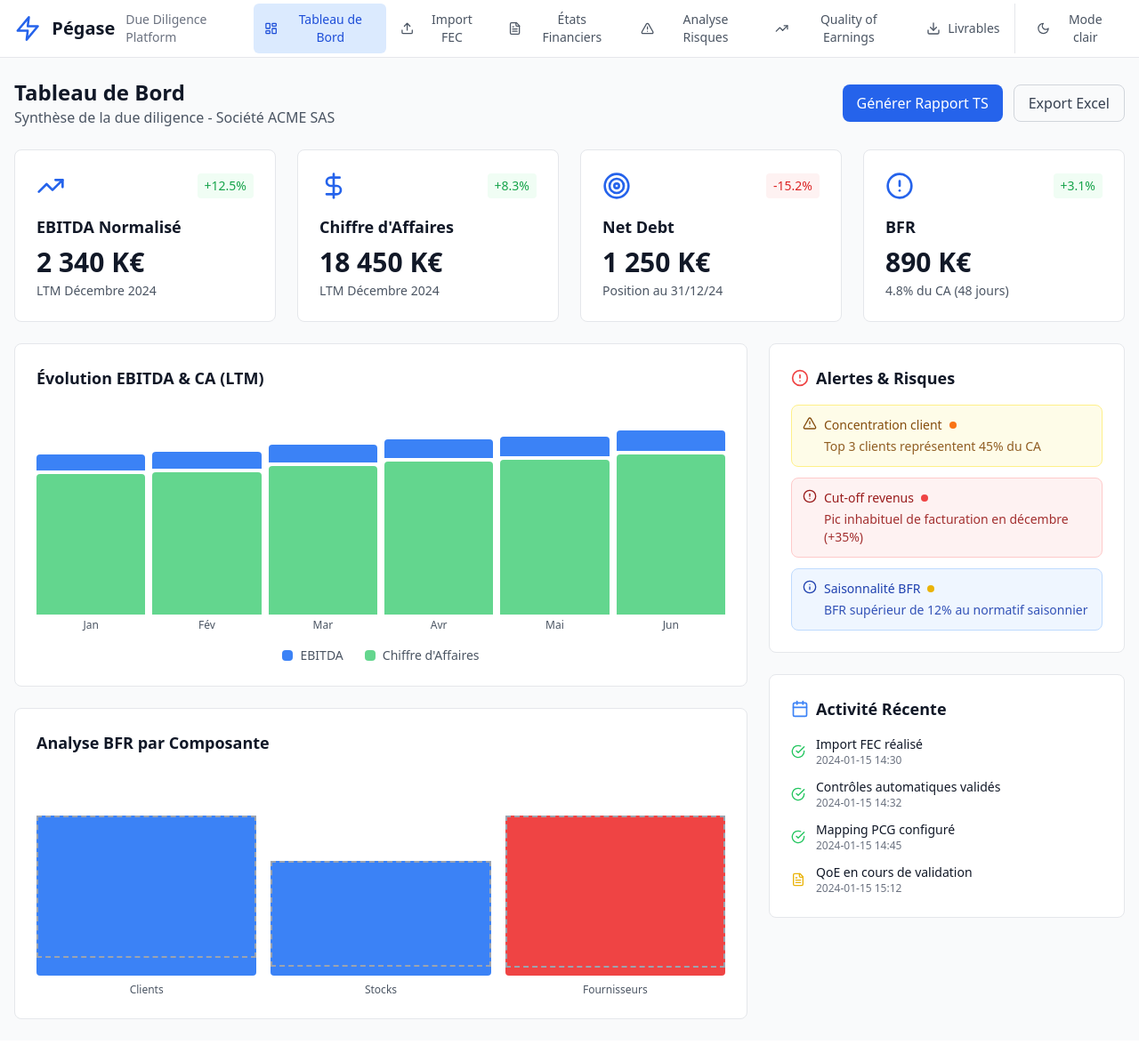
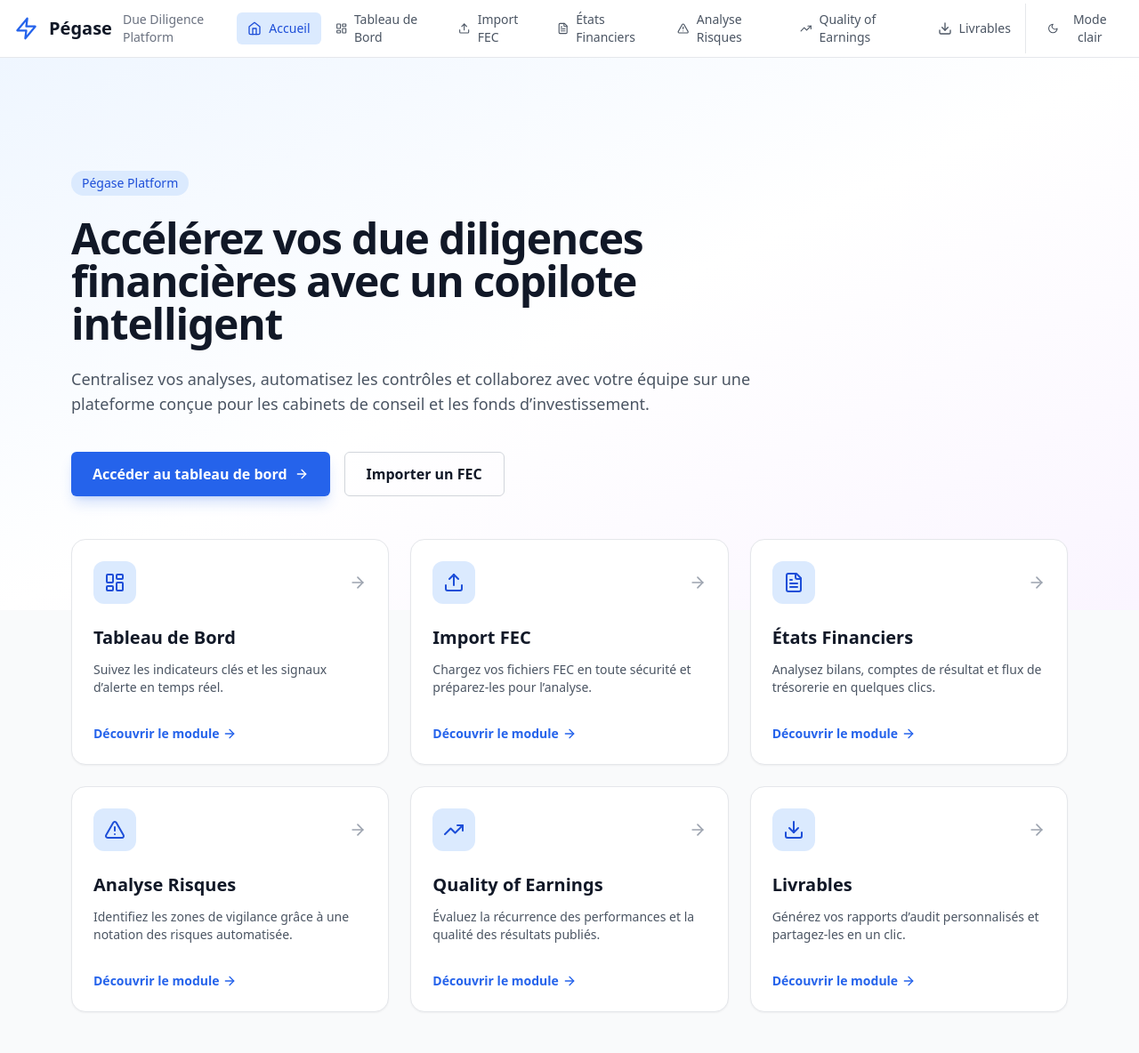
Before and after one commit to gautkoe/Project-Alive, a React (Vite) app: page / in a window 1280 px wide. Shown: the top 1184 px of the page at 89% size. Built offline with nearby package versions, Linux system fonts and the light colour scheme.

Commit message:
feat: integrate router with home landing page

```diff
--- a/package.json
+++ b/package.json
@@ -13,7 +13,8 @@
     "@supabase/supabase-js": "^2.57.4",
     "lucide-react": "^0.344.0",
     "react": "^18.3.1",
-    "react-dom": "^18.3.1"
+    "react-dom": "^18.3.1",
+    "react-router-dom": "file:vendor/react-router-dom"
   },
   "devDependencies": {
     "@eslint/js": "^9.9.1",
--- a/src/App.tsx
+++ b/src/App.tsx
@@ -1,5 +1,7 @@
-import React, { useState } from 'react';
+import React from 'react';
+import { Routes, Route } from 'react-router-dom';
 import { Navigation } from './components/Navigation';
+import { Home } from './components/Home';
 import { Dashboard } from './components/Dashboard';
 import { FileImport } from './components/FileImport';
 import { FinancialStatements } from './components/FinancialStatements';
@@ -9,37 +11,33 @@ import { Deliverables } from './components/Deliverables';
 import { AppProvider } from './context/AppContext';
 import { ThemeProvider, useTheme } from './context/ThemeContext';
 
-export type ViewType = 'dashboard' | 'import' | 'financials' | 'risk' | 'qoe' | 'deliverables';
+export type ViewType =
+  | 'home'
+  | 'dashboard'
+  | 'import'
+  | 'financials'
+  | 'risk'
+  | 'qoe'
+  | 'deliverables';
 
 const AppLayout: React.FC = () => {
-  const [currentView, setCurrentView] = useState<ViewType>('dashboard');
   const { theme } = useTheme();
-
-  const renderView = () => {
-    switch (currentView) {
-      case 'dashboard':
-        return <Dashboard />;
-      case 'import':
-        return <FileImport />;
-      case 'financials':
-        return <FinancialStatements />;
-      case 'risk':
-        return <RiskAnalysis />;
-      case 'qoe':
-        return <QualityOfEarnings />;
-      case 'deliverables':
-        return <Deliverables />;
-      default:
-        return <Dashboard />;
-    }
-  };
 
   return (
     <div className={theme === 'dark' ? 'dark' : ''}>
       <div className="min-h-screen bg-gray-50 text-gray-900 transition-colors duration-300 dark:bg-slate-950 dark:text-slate-100">
-        <Navigation currentView={currentView} onViewChange={setCurrentView} />
+        <Navigation />
         <main className="pt-16">
-          {renderView()}
+          <Routes>
+            <Route path="/" element={<Home />} />
+            <Route path="/dashboard" element={<Dashboard />} />
+            <Route path="/import" element={<FileImport />} />
+            <Route path="/financials" element={<FinancialStatements />} />
+            <Route path="/risk" element={<RiskAnalysis />} />
+            <Route path="/qoe" element={<QualityOfEarnings />} />
+            <Route path="/deliverables" element={<Deliverables />} />
+            <Route path="*" element={<Home />} />
+          </Routes>
         </main>
       </div>
     </div>
--- /dev/null
+++ b/src/components/Home.tsx
@@ -0,0 +1,125 @@
+import React from 'react';
+import { Link } from 'react-router-dom';
+import {
+  AlertTriangle,
+  ArrowRight,
+  Download,
+  FileText,
+  LayoutDashboard,
+  TrendingUp,
+  Upload,
+} from 'lucide-react';
+
+const modules = [
+  {
+    id: 'dashboard',
+    title: 'Tableau de Bord',
+    description: 'Suivez les indicateurs clés et les signaux d’alerte en temps réel.',
+    icon: LayoutDashboard,
+    to: '/dashboard',
+  },
+  {
+    id: 'import',
+    title: 'Import FEC',
+    description: 'Chargez vos fichiers FEC en toute sécurité et préparez-les pour l’analyse.',
+    icon: Upload,
+    to: '/import',
+  },
+  {
+    id: 'financials',
+    title: 'États Financiers',
+    description: 'Analysez bilans, comptes de résultat et flux de trésorerie en quelques clics.',
+    icon: FileText,
+    to: '/financials',
+  },
+  {
+    id: 'risk',
+    title: 'Analyse Risques',
+    description: 'Identifiez les zones de vigilance grâce à une notation des risques automatisée.',
+    icon: AlertTriangle,
+    to: '/risk',
+  },
+  {
+    id: 'qoe',
+    title: 'Quality of Earnings',
+    description: 'Évaluez la récurrence des performances et la qualité des résultats publiés.',
+    icon: TrendingUp,
+    to: '/qoe',
+  },
+  {
+    id: 'deliverables',
+    title: 'Livrables',
+    description: 'Générez vos rapports d’audit personnalisés et partagez-les en un clic.',
+    icon: Download,
+    to: '/deliverables',
+  },
+] as const;
+
+export const Home: React.FC = () => {
+  return (
+    <div className="relative overflow-hidden">
+      <section className="bg-gradient-to-br from-blue-50 via-white to-purple-50 dark:from-slate-900 dark:via-slate-950 dark:to-blue-950">
+        <div className="max-w-6xl mx-auto px-4 py-24 sm:py-32">
+          <div className="max-w-3xl">
+            <span className="inline-flex items-center rounded-full bg-blue-100 px-3 py-1 text-sm font-medium text-blue-700 dark:bg-blue-500/20 dark:text-blue-100">
+              Pégase Platform
+            </span>
+            <h1 className="mt-6 text-4xl font-bold tracking-tight text-gray-900 sm:text-5xl dark:text-white">
+              Accélérez vos due diligences financières avec un copilote intelligent
+            </h1>
+            <p className="mt-6 text-lg text-gray-600 dark:text-slate-300">
+              Centralisez vos analyses, automatisez les contrôles et collaborez avec votre équipe sur une plateforme conçue pour les cabinets de conseil et les fonds d’investissement.
+            </p>
+            <div className="mt-10 flex flex-wrap gap-4">
+              <Link
+                to="/dashboard"
+                className="inline-flex items-center justify-center rounded-md bg-blue-600 px-6 py-3 text-base font-semibold text-white shadow-lg shadow-blue-600/20 transition hover:bg-blue-700 focus:outline-none focus-visible:ring-2 focus-visible:ring-blue-500"
+              >
+                Accéder au tableau de bord
+                <ArrowRight className="ml-2 h-4 w-4" aria-hidden="true" />
+              </Link>
+              <Link
+                to="/import"
+                className="inline-flex items-center justify-center rounded-md border border-gray-300 px-6 py-3 text-base font-semibold text-gray-900 transition hover:border-blue-500 hover:text-blue-600 focus:outline-none focus-visible:ring-2 focus-visible:ring-blue-500 dark:border-slate-700 dark:text-slate-100 dark:hover:border-blue-500 dark:hover:text-blue-200"
+              >
+                Importer un FEC
+              </Link>
+            </div>
+          </div>
+        </div>
+      </section>
+
+      <section className="relative -mt-12 pb-24 sm:-mt-20">
+        <div className="max-w-6xl mx-auto px-4">
+          <div className="grid gap-6 sm:grid-cols-2 xl:grid-cols-3">
+            {modules.map((module) => {
+              const Icon = module.icon;
+              return (
+                <Link
+                  key={module.id}
+                  to={module.to}
+                  className="group relative flex h-full flex-col rounded-2xl border border-gray-200 bg-white p-6 shadow-sm transition hover:-translate-y-1 hover:shadow-lg focus:outline-none focus-visible:ring-2 focus-visible:ring-blue-500 dark:border-slate-800 dark:bg-slate-900/60"
+                >
+                  <div className="flex items-center justify-between">
+                    <span className="inline-flex h-12 w-12 items-center justify-center rounded-xl bg-blue-100 text-blue-700 transition group-hover:bg-blue-600 group-hover:text-white dark:bg-blue-500/20 dark:text-blue-100 dark:group-hover:bg-blue-500">
+                      <Icon className="h-6 w-6" aria-hidden="true" />
+                    </span>
+                    <ArrowRight className="h-5 w-5 text-gray-400 transition group-hover:text-blue-600 dark:text-slate-500 dark:group-hover:text-blue-300" aria-hidden="true" />
+                  </div>
+                  <div className="mt-6">
+                    <h2 className="text-xl font-semibold text-gray-900 dark:text-white">{module.title}</h2>
+                    <p className="mt-3 text-sm text-gray-600 dark:text-slate-300">{module.description}</p>
+                  </div>
+                  <span className="mt-8 inline-flex items-center text-sm font-semibold text-blue-600 transition group-hover:text-blue-700 dark:text-blue-300 dark:group-hover:text-blue-200">
+                    Découvrir le module
+                    <ArrowRight className="ml-1 h-4 w-4" aria-hidden="true" />
+                  </span>
+                </Link>
+              );
+            })}
+          </div>
+        </div>
+      </section>
+    </div>
+  );
+};
--- a/src/components/Navigation.tsx
+++ b/src/components/Navigation.tsx
@@ -1,66 +1,72 @@
 import React from 'react';
+import { NavLink } from 'react-router-dom';
 import { ViewType } from '../App';
 import {
+  AlertTriangle,
+  Download,
+  FileText,
+  Home as HomeIcon,
   LayoutDashboard,
+  Moon,
+  Sun,
+  TrendingUp,
   Upload,
-  FileText,
-  AlertTriangle,
-  TrendingUp,
-  Download,
   Zap,
-  Moon,
-  Sun
 } from 'lucide-react';
 import { useTheme } from '../context/ThemeContext';
 
-interface NavigationProps {
-  currentView: ViewType;
-  onViewChange: (view: ViewType) => void;
-}
+type NavigationItem = {
+  id: ViewType;
+  label: string;
+  icon: React.ComponentType<React.SVGProps<SVGSVGElement>>;
+  path: string;
+  end?: boolean;
+};
 
-export const Navigation: React.FC<NavigationProps> = ({ currentView, onViewChange }) => {
+const navigationItems: NavigationItem[] = [
+  { id: 'home', label: 'Accueil', icon: HomeIcon, path: '/', end: true },
+  { id: 'dashboard', label: 'Tableau de Bord', icon: LayoutDashboard, path: '/dashboard' },
+  { id: 'import', label: 'Import FEC', icon: Upload, path: '/import' },
+  { id: 'financials', label: 'États Financiers', icon: FileText, path: '/financials' },
+  { id: 'risk', label: 'Analyse Risques', icon: AlertTriangle, path: '/risk' },
+  { id: 'qoe', label: 'Quality of Earnings', icon: TrendingUp, path: '/qoe' },
+  { id: 'deliverables', label: 'Livrables', icon: Download, path: '/deliverables' },
+];
+
+export const Navigation: React.FC = () => {
   const { theme, toggleTheme } = useTheme();
   const isDarkMode = theme === 'dark';
-
-  const navItems = [
-    { id: 'dashboard' as ViewType, label: 'Tableau de Bord', icon: LayoutDashboard },
-    { id: 'import' as ViewType, label: 'Import FEC', icon: Upload },
-    { id: 'financials' as ViewType, label: 'États Financiers', icon: FileText },
-    { id: 'risk' as ViewType, label: 'Analyse Risques', icon: AlertTriangle },
-    { id: 'qoe' as ViewType, label: 'Quality of Earnings', icon: TrendingUp },
-    { id: 'deliverables' as ViewType, label: 'Livrables', icon: Download },
-  ];
 
   return (
     <nav className="fixed top-0 left-0 right-0 bg-white border-b border-gray-200 z-50 dark:bg-slate-900 dark:border-slate-800">
       <div className="max-w-7xl mx-auto px-4">
         <div className="flex items-center justify-between h-16">
           <div className="flex items-center space-x-3">
-            <Zap className="h-8 w-8 text-blue-600" />
+            <Zap className="h-8 w-8 text-blue-600" aria-hidden="true" />
             <h1 className="text-xl font-bold text-gray-900 dark:text-white">Pégase</h1>
             <span className="text-sm text-gray-500 dark:text-slate-300">Due Diligence Platform</span>
           </div>
 
           <div className="flex items-center space-x-1">
-            {navItems.map((item) => {
+            {navigationItems.map((item) => {
               const Icon = item.icon;
-              const isActive = currentView === item.id;
 
               return (
-                <button
+                <NavLink
                   key={item.id}
-                  type="button"
-                  onClick={() => onViewChange(item.id)}
-                  aria-current={isActive ? 'page' : undefined}
-                  className={`px-3 py-2 rounded-md text-sm font-medium transition-colors duration-200 flex items-center space-x-2 ${
-                    isActive
-                      ? 'bg-blue-100 text-blue-700 dark:bg-blue-500/20 dark:text-blue-100'
-                      : 'text-gray-600 hover:text-gray-900 hover:bg-gray-100 dark:text-slate-300 dark:hover:text-white dark:hover:bg-slate-800'
-                  }`}
+                  to={item.path}
+                  end={item.end}
+                  className={({ isActive }) =>
+                    `px-3 py-2 rounded-md text-sm font-medium transition-colors duration-200 flex items-center space-x-2 focus:outline-none focus-visible:ring-2 focus-visible:ring-blue-500 ${
+                      isActive
+                        ? 'bg-blue-100 text-blue-700 dark:bg-blue-500/20 dark:text-blue-100'
+                        : 'text-gray-600 hover:text-gray-900 hover:bg-gray-100 dark:text-slate-300 dark:hover:text-white dark:hover:bg-slate-800'
+                    }`
+                  }
                 >
-                  <Icon className="h-4 w-4" />
+                  <Icon className="h-4 w-4" aria-hidden="true" />
                   <span className="hidden md:block">{item.label}</span>
-                </button>
+                </NavLink>
               );
             })}
 
--- a/src/main.tsx
+++ b/src/main.tsx
@@ -1,10 +1,13 @@
 import { StrictMode } from 'react';
 import { createRoot } from 'react-dom/client';
+import { BrowserRouter } from 'react-router-dom';
 import App from './App.tsx';
 import './index.css';
 
 createRoot(document.getElementById('root')!).render(
   <StrictMode>
-    <App />
+    <BrowserRouter>
+      <App />
+    </BrowserRouter>
   </StrictMode>
 );
--- a/tsconfig.app.json
+++ b/tsconfig.app.json
@@ -13,6 +13,10 @@
     "moduleDetection": "force",
     "noEmit": true,
     "jsx": "react-jsx",
+    "baseUrl": ".",
+    "paths": {
+      "react-router-dom": ["./vendor/react-router-dom/index"]
+    },
 
     /* Linting */
     "strict": true,
```
Also changed, not shown: vite.config.ts (+8 -0 lines), 3 other files (tests, documents, lock files or other folders).
